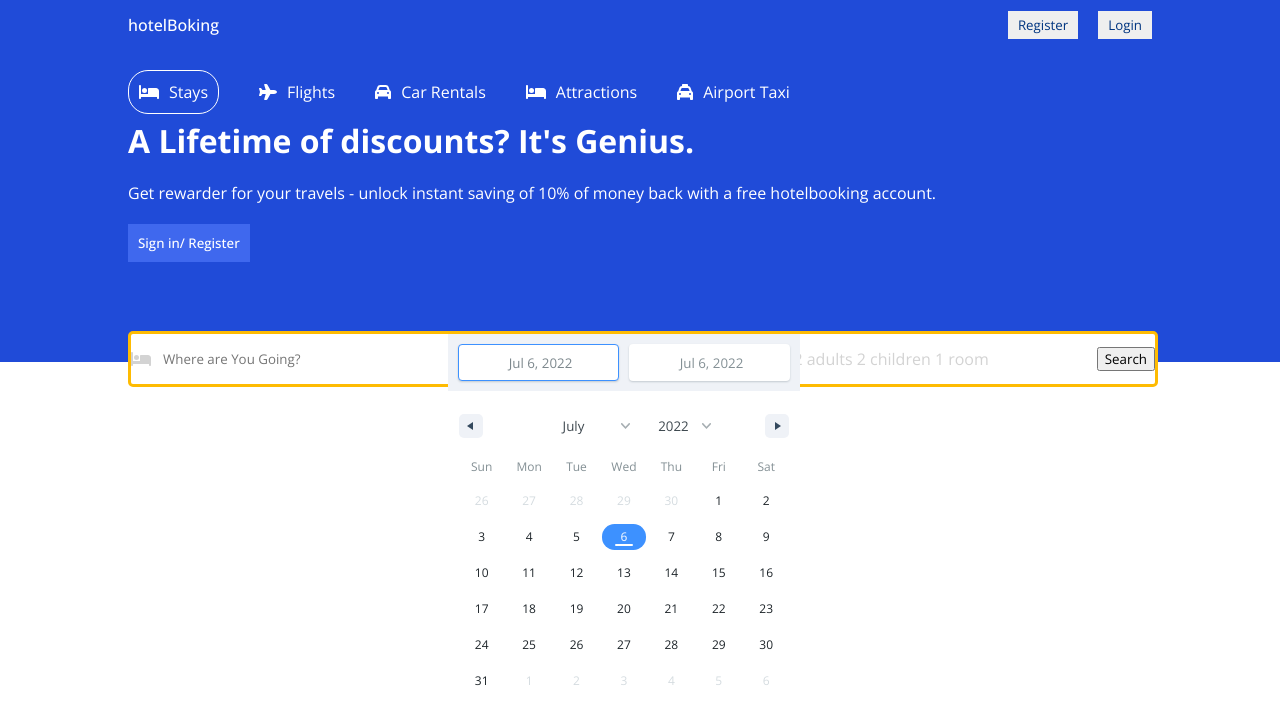
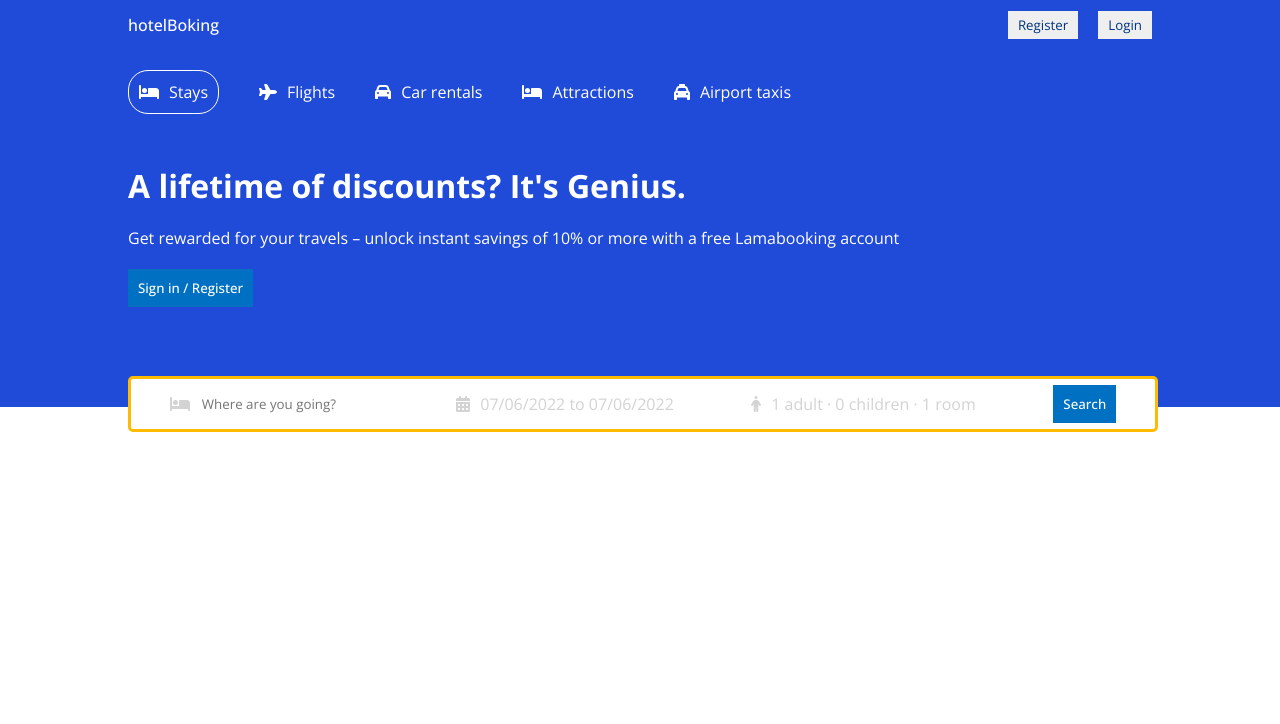
Before and after one commit to miasif/React-Reservation-UI, a React (Create React App) app: page / in a window 1280 px wide. Shown: the top 724 px of the page. Built offline with nearby package versions, Linux system fonts and the light colour scheme.

Commit message:
header complete

```diff
--- a/src/components/Header/Header.css
+++ b/src/components/Header/Header.css
@@ -1,37 +1,45 @@
-.Header {
+.header {
   background-color: rgb(32, 75, 216);
   color: white;
   display: flex;
   justify-content: center;
   position: relative;
 }
-.Header-container {
+
+.headerContainer {
   width: 100%;
   max-width: 1024px;
   margin: 20px 0px 100px 0px;
 }
-.Header-List {
+
+.headerContainer.listMode {
+  margin: 20px 0px 0px 0px;
+}
+
+.headerList {
   display: flex;
   gap: 40px;
+  margin-bottom: 50px;
 }
+
 .headerListItem {
   display: flex;
   align-items: center;
   gap: 10px;
 }
+
 .headerListItem.active {
   border: 1px solid white;
   padding: 10px;
   border-radius: 20px;
 }
-.Header-title {
-  margin-top: 5px;
-}
-.Header-Desc {
+
+.headerDesc {
   margin: 20px 0px;
 }
-.Header-button {
-  background-color: rgb(63, 104, 238);
+
+.headerBtn {
+  background-color: #0071c2;
   color: white;
   font-weight: 500;
   border: none;
@@ -39,13 +47,13 @@
   cursor: pointer;
 }
 
-.Header-search {
+.headerSearch {
   height: 30px;
   background-color: white;
   border: 3px solid #febb02;
   display: flex;
   align-items: center;
-  justify-content: space-between;
+  justify-content: space-around;
   padding: 10px 0px;
   border-radius: 5px;
   position: absolute;
@@ -53,23 +61,68 @@
   width: 100%;
   max-width: 1024px;
 }
+
 .headerIcon {
   color: lightgray;
 }
+
 .headerSearchItem {
   display: flex;
   align-items: center;
   gap: 10px;
 }
-.headerSserchInput {
+
+.headerSearchInput {
   border: none;
   outline: none;
 }
+
 .headerSearchText {
   color: lightgray;
   cursor: pointer;
 }
+
 .date {
   position: absolute;
-  top: 0px;
+  top: 50px;
+  z-index: 2;
 }
+
+.options {
+  z-index: 2;
+  position: absolute;
+  top: 50px;
+  background-color: white;
+  color: gray;
+  border-radius: 5px;
+  -webkit-box-shadow: 0px 0px 10px -5px rgba(0, 0, 0, 0.4);
+  box-shadow: 0px 0px 10px -5px rgba(0, 0, 0, 0.4);
+}
+
+.optionItem {
+  width: 200px;
+  display: flex;
+  justify-content: space-between;
+  margin: 10px;
+}
+
+.optionCounter {
+  display: flex;
+  align-items: center;
+  gap: 10px;
+  font-size: 12px;
+  color: black;
+}
+
+.optionCounterButton {
+  width: 30px;
+  height: 30px;
+  border: 1px solid #0071c2;
+  color: #0071c2;
+  cursor: pointer;
+  background-color: white;
+}
+
+.optionCounterButton:disabled {
+  cursor: not-allowed;
+}
--- a/src/components/Header/Header.jsx
+++ b/src/components/Header/Header.jsx
@@ -1,20 +1,23 @@
-import './Header.css';
-import { FontAwesomeIcon } from '@fortawesome/react-fontawesome';
 import {
   faBed,
-  faCalendar,
+  faCalendarDays,
   faCar,
   faPerson,
   faPlane,
   faTaxi,
 } from '@fortawesome/free-solid-svg-icons';
+import { FontAwesomeIcon } from '@fortawesome/react-fontawesome';
+import './Header.css';
 import { DateRange } from 'react-date-range';
-import 'react-date-range/dist/styles.css'; // main style file
+import { useState } from 'react';
+import 'react-date-range/dist/styles.css'; // main css file
 import 'react-date-range/dist/theme/default.css'; // theme css file
-import { useState } from 'react';
 import { format } from 'date-fns';
+import { useNavigate } from 'react-router-dom';
 
-export default function Header() {
+const Header = ({ type }) => {
+  const [destination, setDestination] = useState('');
+  const [openDate, setOpenDate] = useState(false);
   const [date, setDate] = useState([
     {
       startDate: new Date(),
@@ -22,10 +25,36 @@ export default function Header() {
       key: 'selection',
     },
   ]);
+  const [openOptions, setOpenOptions] = useState(false);
+  const [options, setOptions] = useState({
+    adult: 1,
+    children: 0,
+    room: 1,
+  });
+
+  const navigate = useNavigate();
+
+  const handleOption = (name, operation) => {
+    setOptions((prev) => {
+      return {
+        ...prev,
+        [name]: operation === 'i' ? options[name] + 1 : options[name] - 1,
+      };
+    });
+  };
+
+  const handleSearch = () => {
+    navigate('/hotels', { state: { destination, date, options } });
+  };
+
   return (
-    <div className="Header">
-      <div className="Header-container">
-        <div className="Header-List ">
+    <div className="header">
+      <div
+        className={
+          type === 'list' ? 'headerContainer listMode' : 'headerContainer'
+        }
+      >
+        <div className="headerList">
           <div className="headerListItem active">
             <FontAwesomeIcon icon={faBed} />
             <span>Stays</span>
@@ -36,7 +65,7 @@ export default function Header() {
           </div>
           <div className="headerListItem">
             <FontAwesomeIcon icon={faCar} />
-            <span>Car Rentals</span>
+            <span>Car rentals</span>
           </div>
           <div className="headerListItem">
             <FontAwesomeIcon icon={faBed} />
@@ -44,47 +73,134 @@ export default function Header() {
           </div>
           <div className="headerListItem">
             <FontAwesomeIcon icon={faTaxi} />
-            <span>Airport Taxi</span>
+            <span>Airport taxis</span>
           </div>
         </div>
-        <h1 className="Header-title">A Lifetime of discounts? It's Genius.</h1>
-        <p className="Header-Desc">
-          Get rewarder for your travels - unlock instant saving of 10% of money
-          back with a free hotelbooking account.
+        {type !== 'list' && (
+          <>
+            <h1 className="headerTitle">
+              A lifetime of discounts? It's Genius.
+            </h1>
+            <p className="headerDesc">
+              Get rewarded for your travels – unlock instant savings of 10% or
+              more with a free Lamabooking account
             </p>
-        <button className="Header-button">Sign in/ Register</button>
-        <div className="Header-search">
+            <button className="headerBtn">Sign in / Register</button>
+            <div className="headerSearch">
               <div className="headerSearchItem">
                 <FontAwesomeIcon icon={faBed} className="headerIcon" />
                 <input
                   type="text"
-              placeholder="Where are You Going?"
-              className="headerSserchInput"
+                  placeholder="Where are you going?"
+                  className="headerSearchInput"
+                  onChange={(e) => setDestination(e.target.value)}
                 />
               </div>
               <div className="headerSearchItem">
-            <FontAwesomeIcon icon={faCalendar} className="headerIcon" />
-            <span className="headerSearchText">{`${format(
-              date[0].startDate,
+                <FontAwesomeIcon icon={faCalendarDays} className="headerIcon" />
+                <span
+                  onClick={() => setOpenDate(!openDate)}
+                  className="headerSearchText"
+                >{`${format(date[0].startDate, 'MM/dd/yyyy')} to ${format(
+                  date[0].endDate,
                   'MM/dd/yyyy'
-            )} to ${format(date[0].endDate, 'MM/dd/yyyy')}`}</span>
+                )}`}</span>
+                {openDate && (
                   <DateRange
                     editableDateInputs={true}
                     onChange={(item) => setDate([item.selection])}
                     moveRangeOnFirstSelection={false}
                     ranges={date}
                     className="date"
+                    minDate={new Date()}
                   />
+                )}
               </div>
               <div className="headerSearchItem">
                 <FontAwesomeIcon icon={faPerson} className="headerIcon" />
-            <span className="headerSearchText">2 adults 2 children 1 room</span>
+                <span
+                  onClick={() => setOpenOptions(!openOptions)}
+                  className="headerSearchText"
+                >{`${options.adult} adult · ${options.children} children · ${options.room} room`}</span>
+                {openOptions && (
+                  <div className="options">
+                    <div className="optionItem">
+                      <span className="optionText">Adult</span>
+                      <div className="optionCounter">
+                        <button
+                          disabled={options.adult <= 1}
+                          className="optionCounterButton"
+                          onClick={() => handleOption('adult', 'd')}
+                        >
+                          -
+                        </button>
+                        <span className="optionCounterNumber">
+                          {options.adult}
+                        </span>
+                        <button
+                          className="optionCounterButton"
+                          onClick={() => handleOption('adult', 'i')}
+                        >
+                          +
+                        </button>
                       </div>
-          <div className="headerSearchItem">
-            <button className="headerSearchButton">Search</button>
+                    </div>
+                    <div className="optionItem">
+                      <span className="optionText">Children</span>
+                      <div className="optionCounter">
+                        <button
+                          disabled={options.children <= 0}
+                          className="optionCounterButton"
+                          onClick={() => handleOption('children', 'd')}
+                        >
+                          -
+                        </button>
+                        <span className="optionCounterNumber">
+                          {options.children}
+                        </span>
+                        <button
+                          className="optionCounterButton"
+                          onClick={() => handleOption('children', 'i')}
+                        >
+                          +
+                        </button>
+                      </div>
+                    </div>
+                    <div className="optionItem">
+                      <span className="optionText">Room</span>
+                      <div className="optionCounter">
+                        <button
+                          disabled={options.room <= 1}
+                          className="optionCounterButton"
+                          onClick={() => handleOption('room', 'd')}
+                        >
+                          -
+                        </button>
+                        <span className="optionCounterNumber">
+                          {options.room}
+                        </span>
+                        <button
+                          className="optionCounterButton"
+                          onClick={() => handleOption('room', 'i')}
+                        >
+                          +
+                        </button>
                       </div>
                     </div>
                   </div>
+                )}
+              </div>
+              <div className="headerSearchItem">
+                <button className="headerBtn" onClick={handleSearch}>
+                  Search
+                </button>
+              </div>
+            </div>
+          </>
+        )}
+      </div>
     </div>
   );
-}
+};
+
+export default Header;
--- a/src/pages/HotelList/HotelList.jsx
+++ b/src/pages/HotelList/HotelList.jsx
@@ -1,5 +1,12 @@
 import React from 'react';
+import Header from '../../components/Header/Header';
+import Navbar from '../../components/Navbar/Navbar';
 
 export default function HotelList() {
-  return <div>HotelList</div>;
+  return (
+    <div>
+      <Navbar />
+      <Header type="list" />
+    </div>
+  );
 }
```
Lines whose indentation alone changed are shown as unchanged.
